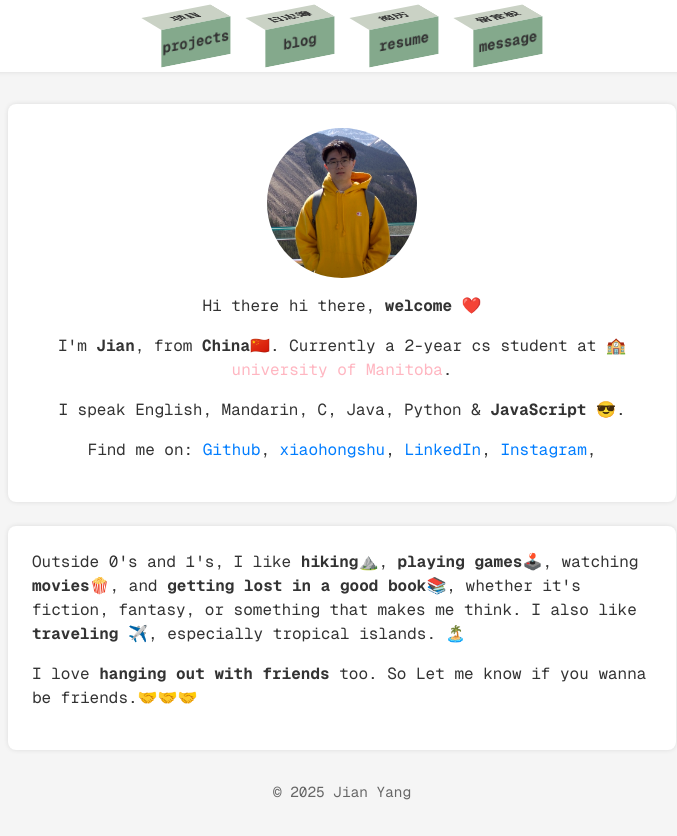
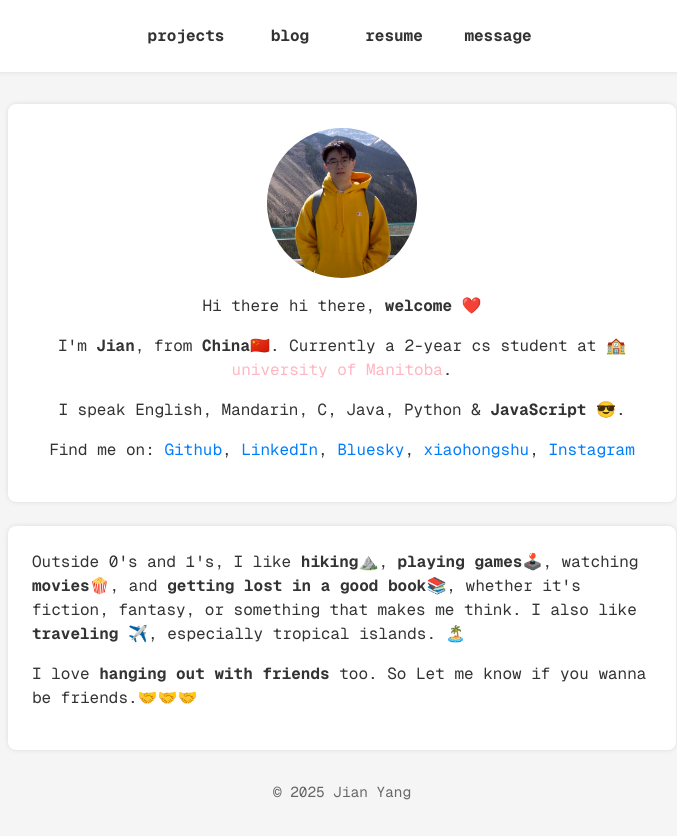
Before and after one commit to wow4harry/personal_portfolio, a plain HTML site: page index.html in a window 1280 px wide. Shown: the whole page, without its empty margins (298-975 px from the left). Drawn offline with nearby package versions, Linux system fonts and the light colour scheme; a web font is replaced by a local one.

Commit message:
fixed expired links

```diff
--- a/css/main.css
+++ b/css/main.css
@@ -36,7 +36,7 @@ body {
 	transform-style: preserve-3d;
 	transition: all 0.5s;
 
-	transform: rotateX(-20deg) rotateY(30deg);
+	/* transform: rotateX(-20deg) rotateY(30deg); */
 }
 
 .top-links nav ul li:hover {
@@ -44,12 +44,11 @@ body {
 }
 
 .top-links nav ul li a:first-child {
-	background-color: #84a98c;
 	transform: translateZ(20px);
 }
 
 .top-links nav ul li a:last-child {
-	background-color: #cad2c5;
+	background-color: #007bff78;
 	transform: rotateX(90deg) translateZ(60px);
 }
 
@@ -62,7 +61,8 @@ body {
 }
 
 .top-links nav ul li a:hover {
-	color: #007dff;
+	/* color: #007dff; */
+	color: #fff;
 }
 
 /* 主体内容区域 */
--- a/index.html
+++ b/index.html
@@ -50,9 +50,10 @@
         <p>
           Find me on:
           <a href="https://github.com/HARRY-JUSTHARRY" target="_blank">Github</a>,
+          <a href="https://www.linkedin.com/in/jian-yang-0b6809192/" target="_blank">LinkedIn</a>,
+          <a href="https://bsky.app/profile/wow4harry.bsky.social" target="_blank">Bluesky</a>,
           <a href="https://www.xiaohongshu.com/user/profile/63e415720000000026011dc6?xsec_token=YBoNnVfApiFxrAatRi7Qtb8ILjqDGo_hS0gtgfTfl86lw=&xsec_source=app_share&xhsshare=CopyLink&appuid=63e415720000000026011dc6&apptime=1736584605&share_id=3e1872240da145619fc629be17e057ad" target="_blank">xiaohongshu</a>,
-          <a href="https://www.linkedin.com/in/jian-yang-0b6809192/" target="_blank">LinkedIn</a>,
-          <a href="https://www.instagram.com/wow4harry?igsh=MWx5b2didTg2czJrcQ%3D%3D&utm_source=qr" target="_blank">Instagram</a>,
+          <a href="https://www.instagram.com/wow4harry?igsh=MWx5b2didTg2czJrcQ%3D%3D&utm_source=qr" target="_blank">Instagram</a>
         </p>
       </div>
     </section>
@@ -63,6 +64,7 @@
         and <strong>getting lost in a good book</strong>📚</strong>, whether it's fiction, fantasy, or something
         that makes me think. I also like <strong>traveling</strong> ✈️, especially tropical islands. 🏝️</p>
       <p>I love <strong>hanging out with friends</strong> too. So Let me know if you wanna be friends.🤝🤝🤝</p>
+
     </section>
 
   </main>
```
Also changed, not shown: img/yun1.png (added), img/yun2.png (added), img/yun3.png (added).
